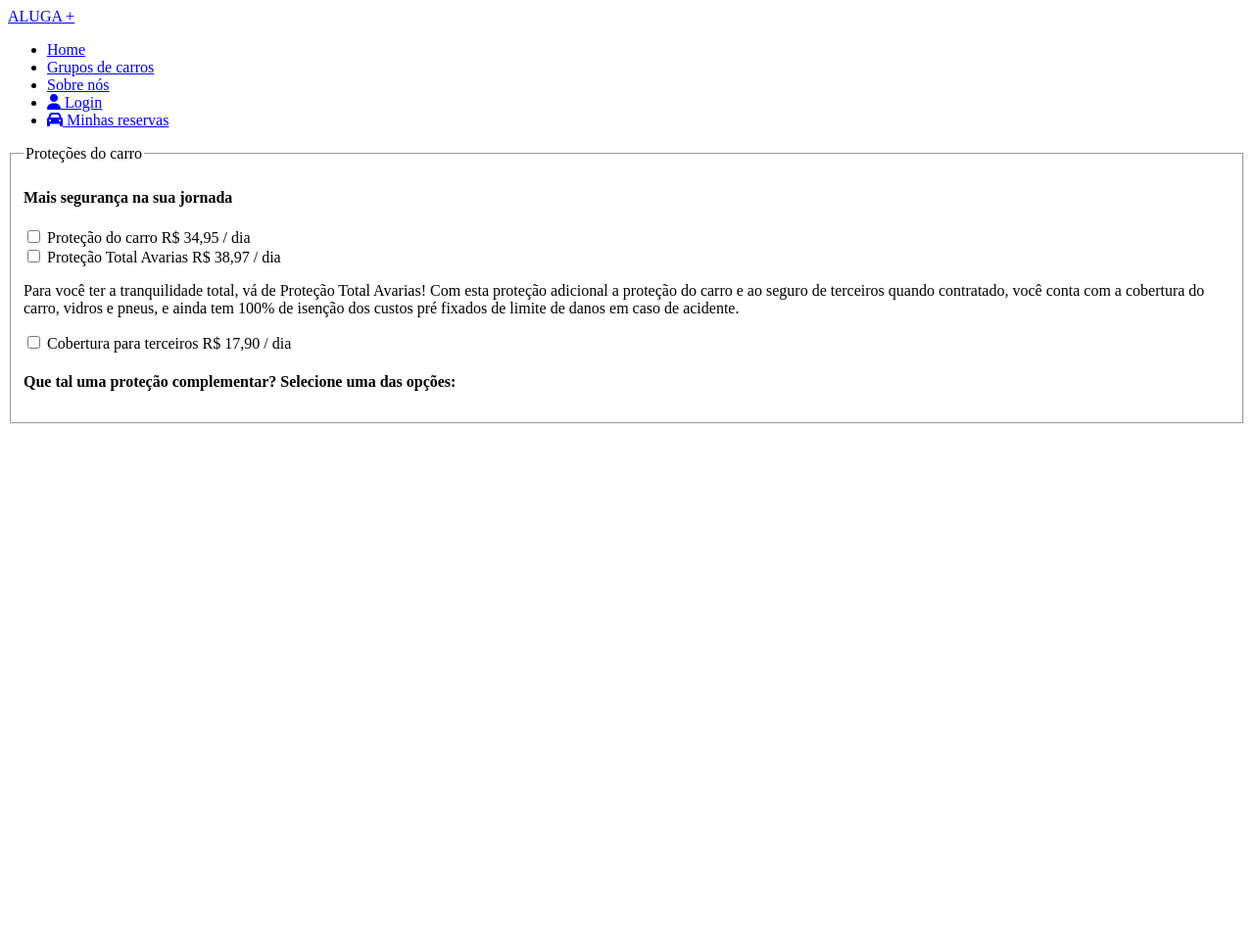
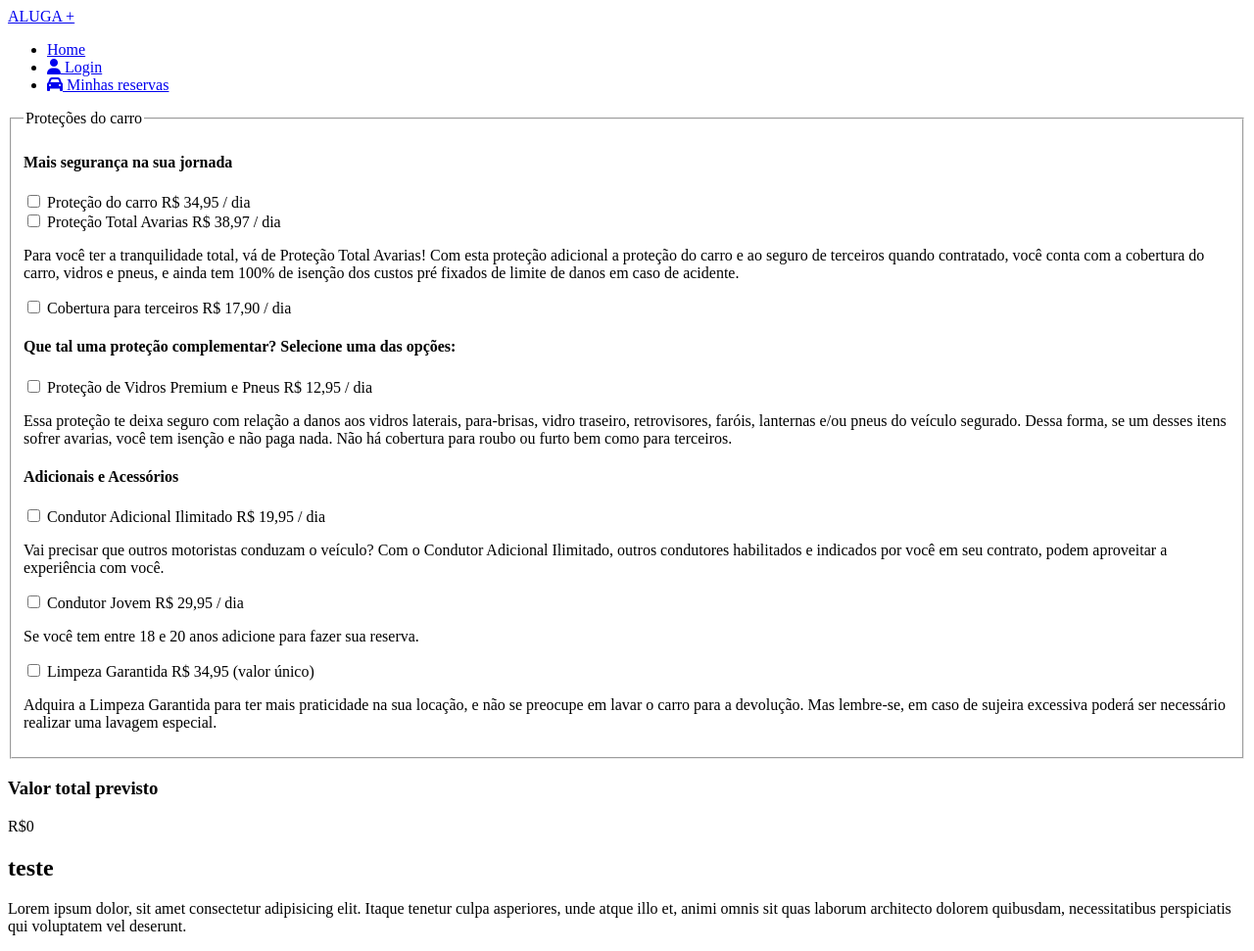
Before and after one commit to SamirBuarque/AlugaMais, a Django app: page /finalpage/1/ in a window 1280 px wide. Shown: the whole page at 98% size. Before the commit the page ends 433 px from the top, so only its background shows below. Run offline with Django 4.2, Linux system fonts and the light colour scheme.

Commit message:
Avançando no layout das páginas / criando uma variavel para a url / criando uma pasta para scripts python

```diff
--- a/myapp/templates/myapp/pages/finalpage.html
+++ b/myapp/templates/myapp/pages/finalpage.html
@@ -1,60 +1,132 @@
+{% extends 'myapp/pages/home.html' %}
 {% load static %}
-<!DOCTYPE html>
-<html lang="pt-BR">
-<head>
-    <meta charset="UTF-8">
-    <meta name="viewport" content="width=device-width, initial-scale=1.0">
-    <title>Final page</title>
-    <link rel="preconnect" href="https://fonts.googleapis.com">
-<link rel="preconnect" href="https://fonts.gstatic.com" crossorigin>
-<link href="https://fonts.googleapis.com/css2?family=Oswald:wght@700&family=Roboto+Mono&family=Roboto+Slab:wght@900&display=swap" rel="stylesheet">
 
-<link rel="stylesheet" href="https://cdnjs.cloudflare.com/ajax/libs/font-awesome/6.4.2/css/all.min.css" integrity="sha512-z3gLpd7yknf1YoNbCzqRKc4qyor8gaKU1qmn+CShxbuBusANI9QpRohGBreCFkKxLhei6S9CQXFEbbKuqLg0DA==" crossorigin="anonymous" referrerpolicy="no-referrer" />
+{% block title%}
+<title>Final page</title>
+{% endblock title%}
 
-<link rel="stylesheet" href="{% static 'myapp/css/style.css' %}">
+{% block stylesheet %}
 <link rel="stylesheet" href="{% static 'myapp/css/finalpage.css' %}">
+{% endblock stylesheet %}
 
+<body>
 
-</head>
-<body>
-    {% include 'myapp/partials/header.html'%}
+    {% block linkLogo%}
+    <a href="../../" class="main-logo">
+    {% endblock linkLogo%}
 
+    {% block linkMainMenu %}
+    <li><a href='../../'>Home</a></li>
+    {% endblock linkMainMenu %}
 
+{% block mainContent %}
 <div id="main-content-container">
     <div id="content-container">
         <fieldset id="checkbox">
             <legend>Proteções do carro</legend>
             <h4 class="checkbox-title">Mais segurança na sua jornada</h4>
-            <div>
-                <input type="checkbox" name="protecao-carro" id="protecao-carro">
+            <div class="checkbox-container">
+                <input type="checkbox" name="protecao-carro" id="protecao-carro" value="34.95" onclick="sum_update(this)">
                 <label for="protecao-carro">Proteção do carro R$ 34,95 / dia</label>
             </div>
 
-            <div>
-                <input type="checkbox" name="protecao-total-avarias" id="protecao-total-avarias">
+            <div class="checkbox-container">
+                <input type="checkbox" name="protecao-total-avarias" id="protecao-total-avarias" value="38.97" onclick="sum_update(this)">
                 <label for="protecao-total-avarias">Proteção Total Avarias R$ 38,97 / dia</label>
                 <p class="description-checkbox">
                     Para você ter a tranquilidade total, vá de Proteção Total Avarias! Com esta proteção adicional a proteção do carro e ao seguro de terceiros quando contratado, você conta com a cobertura do carro, vidros e pneus, e ainda tem 100% de isenção dos custos pré fixados de limite de danos em caso de acidente.
                 </p>
             </div>
 
-            <div>
-                <input type="checkbox" name="cobertura-terceiros" id="cobertura-terceiros">
+            <div class="checkbox-container">
+                <input type="checkbox" name="cobertura-terceiros" id="cobertura-terceiros" value="17.90" onclick="sum_update(this)">
                 <label for="cobertura-terceiros">Cobertura para terceiros R$ 17,90 / dia</label>
             </div>
 
             <h4 class="checkbox-title">Que tal uma proteção complementar? Selecione uma das opções:</h4>
+            <div class="checkbox-container">
+                <input type="checkbox" name="protecao-vidros-premium-e-pneus" id="protecao-vidros-premium-e-pneus" value="12.95" onclick="sum_update(this)">
+                <label for="protecao-vidros-premium-e-pneus">Proteção de Vidros Premium e Pneus R$ 12,95 / dia</label>
+                <p class="description-checkbox">
+                    Essa proteção te deixa seguro com relação a danos aos vidros laterais, para-brisas, vidro traseiro, retrovisores, faróis, lanternas e/ou pneus do veículo segurado. Dessa forma, se um desses itens sofrer avarias, você tem isenção e não paga nada. Não há cobertura para roubo ou furto bem como para terceiros.
+                </p>
+            </div>
+
+            <h4 class="checkbox-title">Adicionais e Acessórios</h4>
+            <div class="checkbox-container">
+                <input type="checkbox" name="condutor-adicional-ilimitado" id="condutor-adicional-ilimitado" value="19.95" onclick="sum_update(this)">
+                <label for="condutor-adicional-ilimitado">Condutor Adicional Ilimitado R$ 19,95 / dia</label>
+                <p class="description-checkbox">
+                    Vai precisar que outros motoristas conduzam o veículo? Com o Condutor Adicional Ilimitado, outros condutores habilitados e indicados por você em seu contrato, podem aproveitar a experiência com você.
+                </p>
+            </div>
+
+            <div class="checkbox-container">
+                <input type="checkbox" name="condutor-jovem" id="condutor-jovem" value="29.95" onclick="sum_update(this)">
+                <label for="condutor-jovem">Condutor Jovem R$ 29,95 / dia</label>
+                <p class="description-checkbox">
+                    Se você tem entre 18 e 20 anos adicione para fazer sua reserva.
+                </p>
+            </div>
+
+            <div class="checkbox-container">
+                <input type="checkbox" name="limpeza-garantida" id="limpeza-garantida" value="34.95" onclick="sum_update(this)">
+                <label for="limpeza-garantida">Limpeza Garantida R$ 34,95 (valor único)</label>
+                <p class="description-checkbox">
+                    Adquira a Limpeza Garantida para ter mais praticidade na sua locação, e não se preocupe em lavar o carro para a devolução. Mas lembre-se, em caso de sujeira excessiva poderá ser necessário realizar uma lavagem especial.
+                </p>
+            </div>
+        </fieldset>
+
+        <div class="total-price-container">
+            <div class="total-price">
+                <h3>Valor total previsto</h3>
+                <div class="total-price-value">
+                    <span>R$</span><span id="sum-result">0</span>
+                </div>
+            </div>
+        </div>
+    </div>
+
+    <!-- CARD -->
+    <div id="card-container">
+        <h2>teste</h2>
+        <p>Lorem ipsum dolor, sit amet consectetur adipisicing elit. Itaque tenetur culpa asperiores, unde atque illo et, animi omnis sit quas laborum architecto dolorem quibusdam, necessitatibus perspiciatis qui voluptatem vel deserunt.</p>
+    </div>
+
+</div>
+
+<script>
+    function sum_update(checkbox) {
+        //obter o valor do checkbox clicado
+        var value_checkbox = parseFloat(checkbox.value);
+
+        //obter o elemento onde a soma será exibida
+        var sum_element = document.getElementById('sum-result')
+
+        //obter o valor atual da soma
+        var current_sum = parseFloat(sum_element.innerText);
+
+        //atualizar a soma adicionando ou subtraindo o valor do checkbox
+        if (checkbox.checked) {
+            current_sum += value_checkbox;
+        } else {
+            current_sum -= value_checkbox;
+        }
 
 
-        </fieldset>
+        //atualizar o texto do elemento soma formatado como moeda
+        //sum_element.innerText = format_as_currency(current_sum);
 
+        sum_element.innerText = current_sum.toFixed(2)
+    }
 
-    </div>
-</div>
+    function format_as_currency(value) {
+        return value.toLocaleString('pt-BR', {style: 'currency', currency: 'BRL'});
+    }
 
-
-
-
+</script>
+{% endblock mainContent %}
 
 </body>
 </html>
--- a/myapp/templates/myapp/pages/home.html
+++ b/myapp/templates/myapp/pages/home.html
@@ -1,111 +1,59 @@
-{% include 'myapp/partials/head.html'%}
+{% load static %}
+<!DOCTYPE html>
+<html lang="pt-br">
+<head>
+    <meta charset="UTF-8">
+    <meta name="viewport" content="width=device-width, initial-scale=1.0">
+
+    {% block title %}
+    <title>Home</title>
+    {% endblock title %}
+
+    <link rel="preconnect" href="https://fonts.googleapis.com">
+    <link rel="preconnect" href="https://fonts.gstatic.com" crossorigin>
+    <link href="https://fonts.googleapis.com/css2?family=Oswald:wght@700&family=Roboto+Mono&family=Roboto+Slab:wght@900&display=swap" rel="stylesheet">
+
+    <link rel="stylesheet" href="https://cdnjs.cloudflare.com/ajax/libs/font-awesome/6.4.2/css/all.min.css" integrity="sha512-z3gLpd7yknf1YoNbCzqRKc4qyor8gaKU1qmn+CShxbuBusANI9QpRohGBreCFkKxLhei6S9CQXFEbbKuqLg0DA==" crossorigin="anonymous" referrerpolicy="no-referrer" />
+
+    <link rel="stylesheet" href="{% static 'myapp/css/style.css' %}">
+    {% block stylesheet %}{% endblock stylesheet %}
+</head>
 
 <body>
-    {% include 'myapp/partials/header.html'%}
+    <header class="heading">
+        <div class="container">
 
+            {% block linkLogo %}
+            <a href="{% url "myapp-home" %}" class="main-logo">
+            {% endblock linkLogo %}
+
+                <span class="main-logo-text">ALUGA +</span>
+            </a>
+        </div>
+
+        <nav class="main-menu">
+            <ul>
+
+                {% block linkMainMenu %}
+                <li><a href="{% url "myapp-home" %}"><i class="fa-solid fa-house"></i>Home</a></li>
+                {% endblock linkMainMenu %}
+
+                <li><a href="#"><i class="fa-solid fa-user"></i> Login</a></li>
+                <li><a href="#"><i class="fa-solid fa-car"></i> Minhas reservas</a></li>
+            </ul>
+        </nav>
+    </header>
+
+    {% block mainContent %}
    <main class="main-content-container">
     <div class="main-content main-content-list container">
 
-        <!--GRUPO A-->
-        <div class="list-item">
-            <!--TITLE-->
-            <div class="card-title-container">
-                <h2 class="card-title">Grupo A</h2>
-            </div>
-
-            <!--IMAGE-->
-            <div class="item-cover">
-                <img src="https://placehold.co/1280x720/03045E/png" alt="temporario">
-            </div>
-
-            <!--DESCRIPTION-->
-            <div class="card-description">
-                <span class="card-description-name">Hatches econômicos</span>
-            </div>
-
-            <!--DETAILS-->
-            <div class="card-list-details">
-                <ul>
-                    <li>Ar-condicionado</li>
-                    <li>Vidro elétrico</li>
-                    <li>Trava elétrica</li>
-                    <li>Air bag</li>
-                    <li>Direção hidráulica</li>
-                    <li>ABS</li>
-                </ul>
-            </div>
-
-            <!--CARD-FOOTER-->
-            <footer class="card-footer">
-                <a class="card-footer-button" href="finalpage/cargroup">Escolher</a>
-            </footer>
-        </div>
-
-        <!--GRUPO B-->
-        <div class="list-item">
-            <div class="card-title-container">
-                <h2 class="card-title">Grupo B</h2>
-            </div>
-            <div class="item-cover">
-                <img src="https://placehold.co/1280x720/03045E/png" alt="temporario">
-            </div>
-            <!--DESCRIPTION-->
-            <div class="card-description">
-                <span class="card-description-name">Sedans</span>
-            </div>
-
-            <!--DETAILS-->
-            <div class="card-list-details">
-                <ul>
-                    <li>Ar-condicionado</li>
-                    <li>Vidro elétrico</li>
-                    <li>Trava elétrica</li>
-                    <li>Air bag</li>
-                    <li>Direção hidráulica</li>
-                    <li>ABS</li>
-                </ul>
-            </div>
-
-            <!--CARD-FOOTER-->
-            <footer class="card-footer">
-                <a class="card-footer-button" href="myapp/3/">Escolher</a>
-            </footer>
-        </div>
-
-        <!--GRUPO C-->
-        <div class="list-item">
-            <div class="card-title-container">
-                <h2 class="card-title">Grupo C</h2>
-            </div>
-            <div class="item-cover">
-                <img src="https://placehold.co/1280x720/03045E/png" alt="temporario">
-            </div>
-            <!--DESCRIPTION-->
-            <div class="card-description">
-                <span class="card-description-name">SUVS</span>
-            </div>
-
-            <!--DETAILS-->
-            <div class="card-list-details">
-                <ul>
-                    <li>Ar-condicionado</li>
-                    <li>Vidro elétrico</li>
-                    <li>Trava elétrica</li>
-                    <li>Air bag</li>
-                    <li>Direção hidráulica</li>
-                    <li>ABS</li>
-                </ul>
-            </div>
-
-            <!--CARD-FOOTER-->
-            <footer class="card-footer">
-                <a class="card-footer-button" href="myapp/3/">Escolher</a>
-            </footer>
-        </div>
+         {% include 'myapp/partials/cards.html' %}
 
     </div>
 
    </main>
+   {% endblock mainContent %}
 
 </body>
 </html>
--- a/myapp/templates/myapp/partials/header.html
+++ /dev/null
@@ -1,19 +0,0 @@
-<header class="heading">
-    <div class="container">
-        <a href="#" class="main-logo">
-            <span class="main-logo-text">ALUGA +</span>
-        </a>
-    </div>
-
-    <nav class="main-menu">
-        <ul>
-            <li><a href="#">Home</a></li>
-            <li><a href="#">Grupos de carros</a></li>
-            <li><a href="#">Sobre nós</a></li>
-
-            <li><a href="#"><i class="fa-solid fa-user"></i> Login</a></li>
-
-            <li><a href="#"><i class="fa-solid fa-car"></i> Minhas reservas</a></li>
-        </ul>
-    </nav>
-</header>
--- a/myapp/urls.py
+++ b/myapp/urls.py
@@ -2,7 +2,6 @@ from django.urls import path
 from . import views # . representa a pasta atual
 
 urlpatterns = [
-    path('', views.home),
-    path('finalpage/<slug:cargroup>/', views.teste)
-
+    path('', views.home, name="myapp-home"),
+    path('finalpage/<slug:cargroup>/', views.finalpage, name="myapp-finalpage")
 ]
--- a/myapp/views.py
+++ b/myapp/views.py
@@ -3,5 +3,5 @@ from django.shortcuts import render
 def home(request):
     return render(request, 'myapp/pages/home.html')
 
-def teste(request, cargroup):
+def finalpage(request, cargroup):
     return render(request, 'myapp/pages/finalpage.html')
```
Also changed, not shown: myapp/templates/myapp/partials/cards.html (added, +111 -0 lines), myapp/templates/myapp/partials/head.html (deleted, +0 -17 lines), myapp/utils/myapp/test.py (added).
